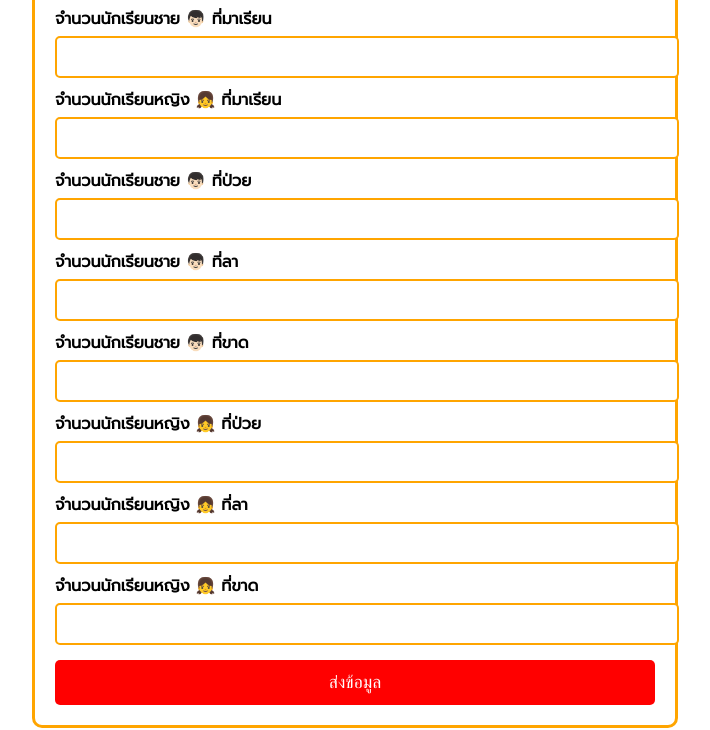
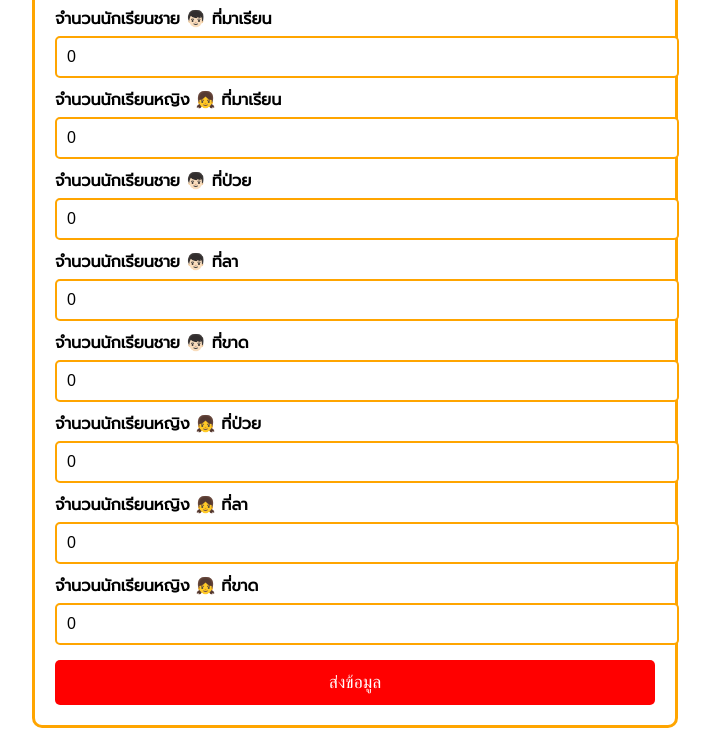
Before and after one commit to Pannisa2568/NHR-Statis-2568, a plain HTML site: page index.html in a window 1280 px wide. Shown: the part 276-1006 px from the top of the page, without its empty margins (285-995 px from the left). Drawn offline with Linux system fonts and the light colour scheme.

Commit message:
index.html

```diff
--- a/index.html
+++ b/index.html
@@ -114,28 +114,28 @@
       </select>
 
       <label>จำนวนนักเรียนชาย 👦🏻 ที่มาเรียน</label>
-      <input type="number" name="entry.446341418" min="0" required />
+      <input type="number" name="entry.446341418" min="0" required value="0" />
 
       <label>จำนวนนักเรียนหญิง 👧 ที่มาเรียน</label>
-      <input type="number" name="entry.1572431820" min="0" required />
+      <input type="number" name="entry.1572431820" min="0" required value="0" />
 
       <label>จำนวนนักเรียนชาย 👦🏻 ที่ป่วย</label>
-      <input type="number" name="entry.932967472" min="0" required />
+      <input type="number" name="entry.932967472" min="0" required value="0" />
 
       <label>จำนวนนักเรียนชาย 👦🏻 ที่ลา</label>
-      <input type="number" name="entry.1558724961" min="0" required />
+      <input type="number" name="entry.1558724961" min="0" required value="0" />
 
       <label>จำนวนนักเรียนชาย 👦🏻 ที่ขาด</label>
-      <input type="number" name="entry.1652164491" min="0" required />
+      <input type="number" name="entry.1652164491" min="0" required value="0" />
 
       <label>จำนวนนักเรียนหญิง 👧 ที่ป่วย</label>
-      <input type="number" name="entry.878207052" min="0" required />
+      <input type="number" name="entry.878207052" min="0" required value="0" />
 
       <label>จำนวนนักเรียนหญิง 👧 ที่ลา</label>
-      <input type="number" name="entry.1277963062" min="0" required />
+      <input type="number" name="entry.1277963062" min="0" required value="0" />
 
       <label>จำนวนนักเรียนหญิง 👧 ที่ขาด</label>
-      <input type="number" name="entry.2011543549" min="0" required />
+      <input type="number" name="entry.2011543549" min="0" required value="0" />
 
       <button type="submit" id="submitBtn">ส่งข้อมูล</button>
     </form>
@@ -167,6 +167,8 @@
         msg.style.display = "none";
         btn.style.backgroundColor = "red";
         form.reset();
+        // Reset all number inputs to 0
+        form.querySelectorAll('input[type="number"]').forEach(input => input.value = 0);
       }, 2000);
     });
   </script>
```
